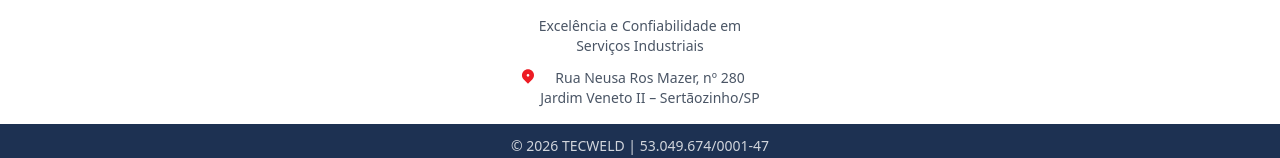
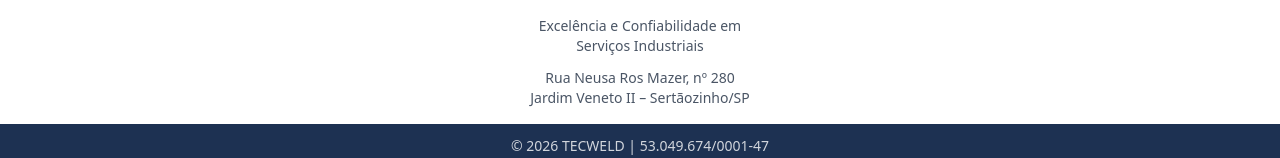
Before and after one commit to julioceno/tecweldservicos, a Next.js app: page / in a window 1280 px wide. Shown: the part 3505-3663 px from the top of the page. Built offline with nearby package versions, Linux system fonts and the light colour scheme.

Commit message:
feat: remove map pin icon from footer for cleaner design

```diff
--- a/src/components/Footer.tsx
+++ b/src/components/Footer.tsx
@@ -30,7 +30,6 @@
         </div>
       </div>
       <div className="flex justify-center gap-1 mb-4">
-        <RiMapPin2Fill className="text-main mt-2"/>
         <p className="text-center text-sm text-gray-600 mt-2 flex gap-1">
           {content.footer.addressLine1} <br />
           {content.footer.addressLine2}
```
